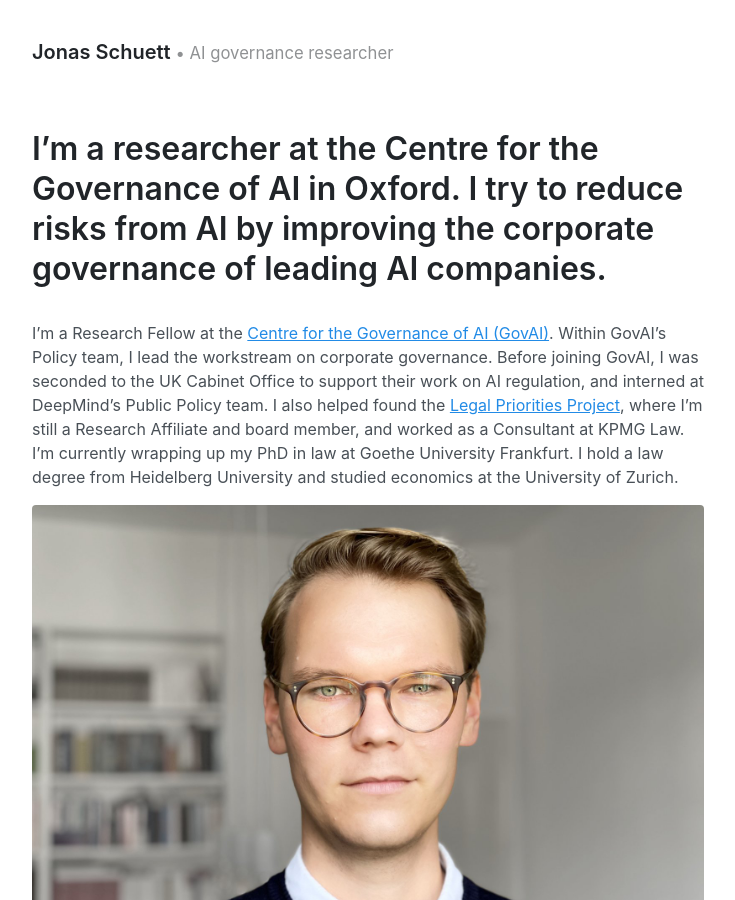
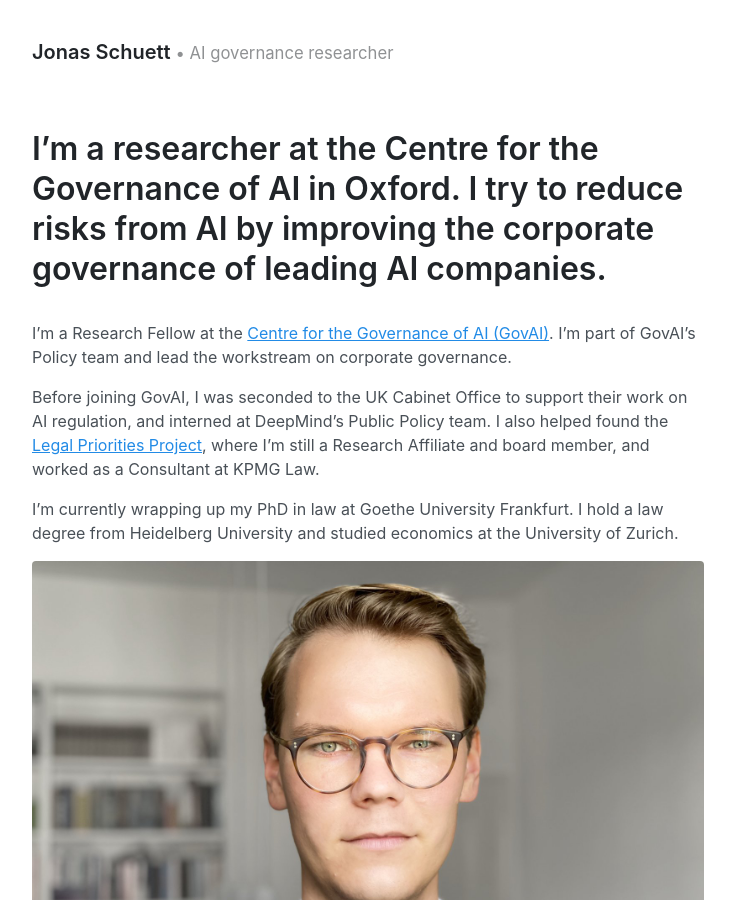
Before and after one commit to jonasschuett/jonasschuett.github.io, a Jekyll site: the page built from _posts/2020-04-04-introduction.md, in a window 1280 px wide and 900 px high. Shown: the whole window, without its empty margins (272-1007 px from the left). Built offline with Jekyll 4.4.1, drawn with Linux system fonts in a browser that asks for light colours.

Commit message:
Update 2020-04-04-introduction.md

```diff
--- a/_posts/2020-04-04-introduction.md
+++ b/_posts/2020-04-04-introduction.md
@@ -3,7 +3,11 @@ layout: page
 title: I’m a researcher at the Centre for the Governance of AI in Oxford. I try to reduce risks from AI by improving the corporate governance of leading AI companies.
 ---
 
-<br> I'm a Research Fellow at the [Centre for the Governance of AI (GovAI)](https://www.governance.ai/). Within GovAI's Policy team, I lead the workstream on corporate governance. Before joining GovAI, I was seconded to the UK Cabinet Office to support their work on AI regulation, and interned at DeepMind’s Public Policy team. I also helped found the [Legal Priorities Project](https://www.legalpriorities.org/), where I'm still a Research Affiliate and board member, and worked as a Consultant at KPMG Law. I'm currently wrapping up my PhD in law at Goethe University Frankfurt. I hold a law degree from Heidelberg University and studied economics at the University of Zurich.
+<br> I'm a Research Fellow at the [Centre for the Governance of AI (GovAI)](https://www.governance.ai/). I'm part of GovAI's Policy team and lead the workstream on corporate governance. <br>
+
+Before joining GovAI, I was seconded to the UK Cabinet Office to support their work on AI regulation, and interned at DeepMind’s Public Policy team. I also helped found the [Legal Priorities Project](https://www.legalpriorities.org/), where I'm still a Research Affiliate and board member, and worked as a Consultant at KPMG Law. <br>
+
+I'm currently wrapping up my PhD in law at Goethe University Frankfurt. I hold a law degree from Heidelberg University and studied economics at the University of Zurich.
 
 ![Jonas Schuett](/jonasschuett.jpg "Jonas Schuett")
 
```
